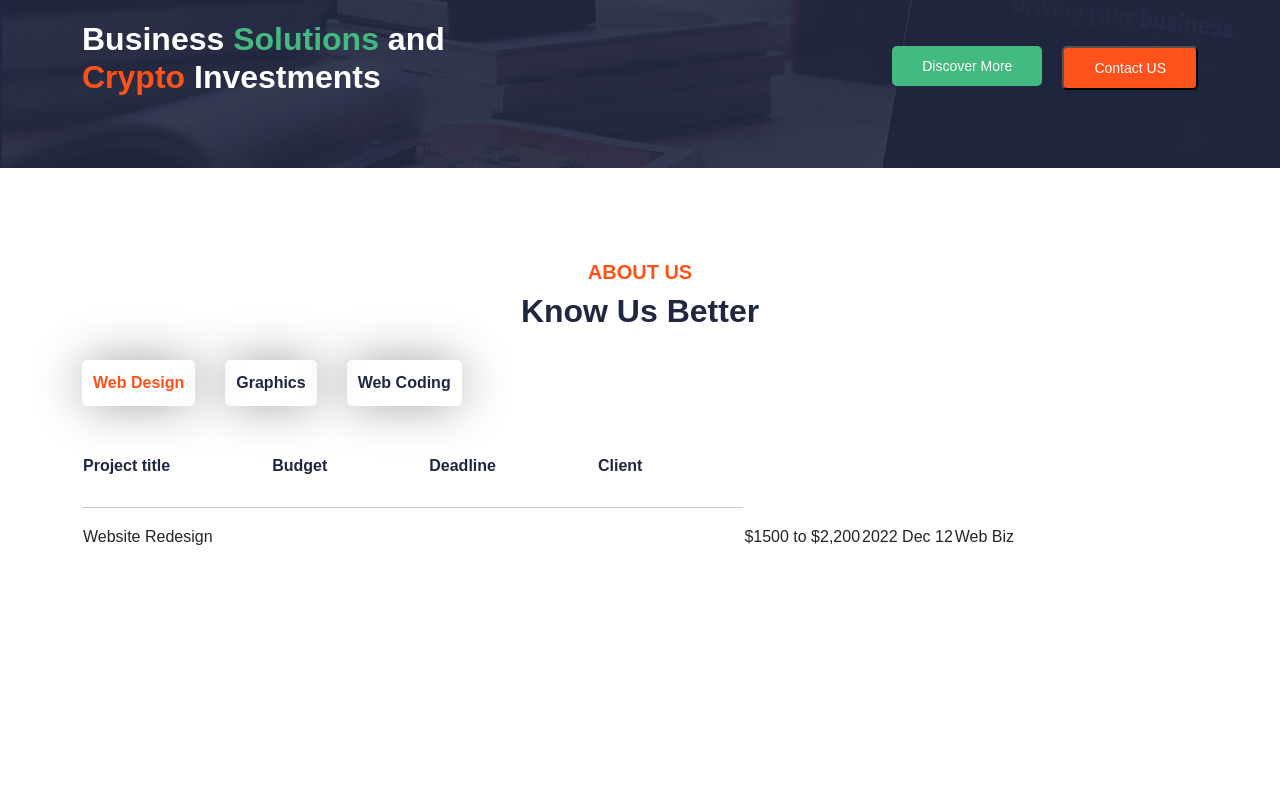
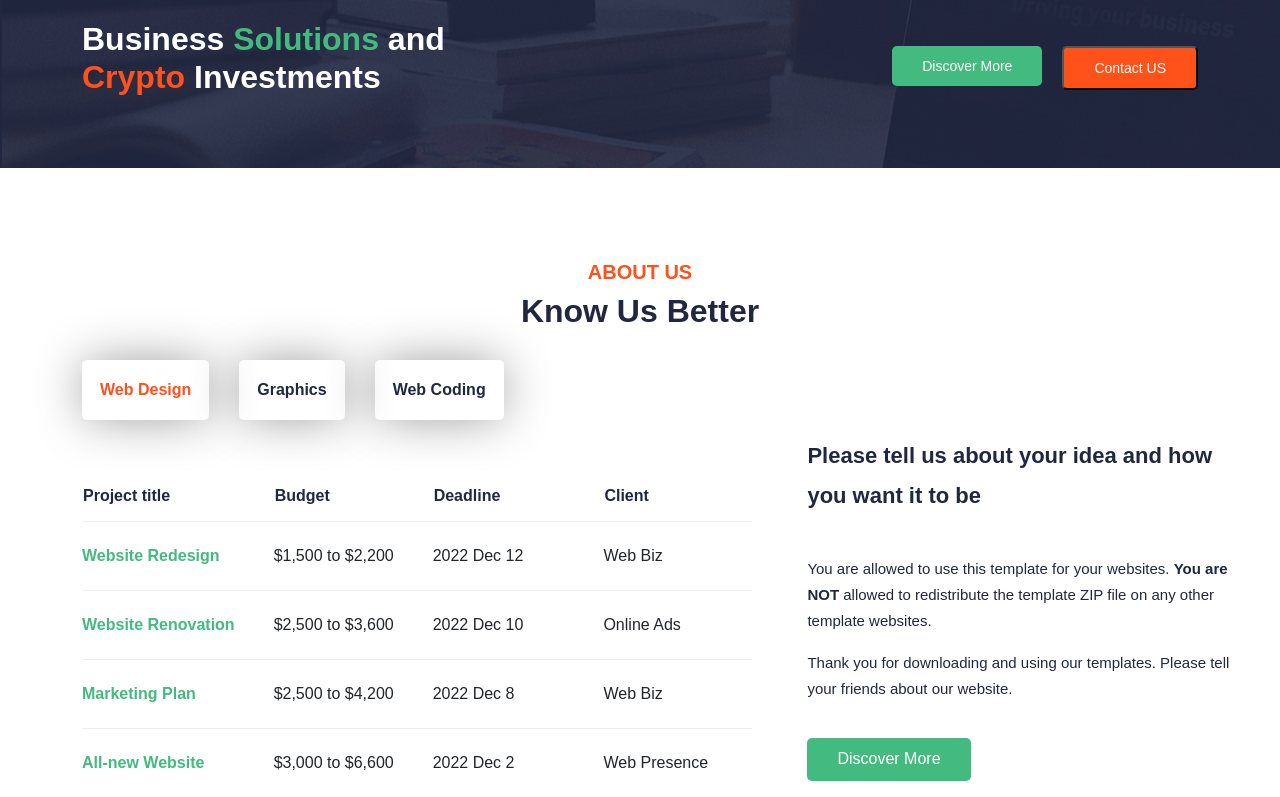
Before and after one commit to markfady/mexant-template-react, a React (Create React App) app: page / in a window 1280 px wide. Shown: the part 1726-2523 px from the top of the page. Before the commit the page ends 2276 px from the top, so only its background shows below. Built offline with nearby package versions, Linux system fonts and the light colour scheme.

Commit message:
About us styling and content

```diff
--- a/src/components/About-us/About_us.css
+++ b/src/components/About-us/About_us.css
@@ -13,38 +13,62 @@
 .about-us .middle-content h2 {
   color: var(--blackcolor);
 }
-.header ul {
-    margin-top: 30px;
+.left-content .header {
+  display: grid;
+  grid-template-columns: 60% 40%;
+  gap: 5%;
+}
+.left-content ul {
+  margin-top: 30px;
   list-style-type: none;
   display: flex;
   padding: 0;
 }
-.header ul li {
+.left-content ul li {
   border: 1px solid transparent;
-  box-shadow: 0px 0px 50px -3px rgba(0,0,0,0.42);
+  box-shadow: 0px 0px 50px -3px rgba(0, 0, 0, 0.42);
   color: var(--blackcolor);
-  padding: 10px;
+  padding: 17px;
   margin-right: 30px;
   border-radius: 5px;
   font-weight: 600;
 }
-table{
-    margin-top: 35px;
+table {
+  margin-top: 35px;
 }
-thead{
-    display: flex;
-    line-height: 3;
+thead {
+  line-height: 3;
 }
-thead tr{
-    display: flex;
+thead tr th {
+  color: var(--blackcolor);
+  font-weight: 600;
+  padding-right: 100px;
+  white-space: nowrap;
+}
+thead tr th,
+tbody tr:not(:nth-child(4)) {
+  border-bottom: 1px solid #eee;
+}
+tbody tr td {
+  padding: 22px 0px;
+}
+tbody tr td:first-child {
+  color: var(--greencolor);
+  font-weight: 600;
+}
 
+.idea h4 {
+  font-size: 22px;
+  font-weight: 700;
+  line-height: 40px;
+  margin-bottom: 40px;
+  color: var(--blackcolor);
 }
-thead tr th{
-    color: var(--blackcolor);
-    font-weight: 600;
-    margin-right: 100px;
-    white-space: nowrap;
+.idea p {
+  font-size: 15px;
+  line-height: 26px;
+  color: var(--blackcolor);
 }
-thead hr{
-    color: var(--blackcolor);
+.idea button {
+  margin-top: 20px;
 }
--- a/src/components/About-us/About_us.js
+++ b/src/components/About-us/About_us.js
@@ -1,5 +1,6 @@
-import React from 'react'
-import './About_us.css'
+import React from "react";
+import "./About_us.css";
+import "../Business/Business.css";
 export default function About_us() {
   return (
     <>
@@ -10,12 +11,13 @@ export default function About_us() {
             <h2>Know Us Better</h2>
           </div>
           <div className="left-content">
-                <div className="header">
           <ul>
-                        <li className='active'>Web Design</li>
+                <li className="active">Web Design</li>
                 <li>Graphics</li>
                 <li>Web Coding</li>
               </ul>
+            <div className="header">
+              {/*Start Table side*/}
               <table>
                 <thead>
                   <tr>
@@ -25,20 +27,59 @@ export default function About_us() {
                     <th>Client</th>
                   </tr>
                 </thead>
-                    <hr/>
                 <tbody>
                   <tr>
                     <td>Website Redesign</td>
-                            <td>$1500 to $2,200</td>
+                    <td>$1,500 to $2,200</td>
                     <td>2022 Dec 12</td>
                     <td>Web Biz</td>
                   </tr>
+                  <tr>
+                    <td>Website Renovation</td>
+                    <td>$2,500 to $3,600</td>
+                    <td>2022 Dec 10</td>
+                    <td>Online Ads</td>
+                  </tr>
+                  <tr>
+                    <td>Marketing Plan</td>
+                    <td>$2,500 to $4,200</td>
+                    <td>2022 Dec 8</td>
+                    <td>Web Biz</td>
+                  </tr>
+                  <tr>
+                    <td>All-new Website</td>
+                    <td>$3,000 to $6,600</td>
+                    <td>2022 Dec 2</td>
+                    <td>Web Presence</td>
+                  </tr>
                 </tbody>
               </table>
+              {/*End Table side*/}
+              {/*Start idea side*/}
+              <div className="idea">
+                <h4>
+                  Please tell us about your idea and how you want it to be
+                </h4>
+                <div className="idea-data">
+                  <p>
+                    You are allowed to use this template for your websites. <b>You
+                    are NOT</b> allowed to redistribute the template ZIP file on any
+                    other template websites.
+                  </p>
+                  <p>
+                    Thank you for downloading and using our templates. Please
+                    tell your friends about our website.
+                  </p>
+                  <div className="green">
+                    <button>Discover More</button>
+                  </div>
+                </div>
+              </div>
+              {/*End idea side*/}
             </div>
           </div>
         </div>
       </div>
     </>
-  )
+  );
 }
```
Lines whose indentation alone changed are shown as unchanged.
